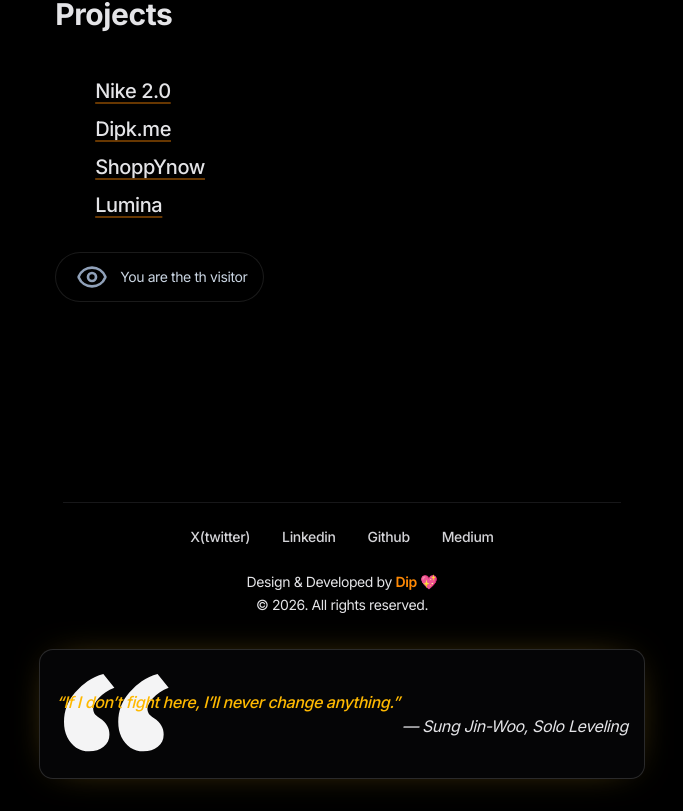
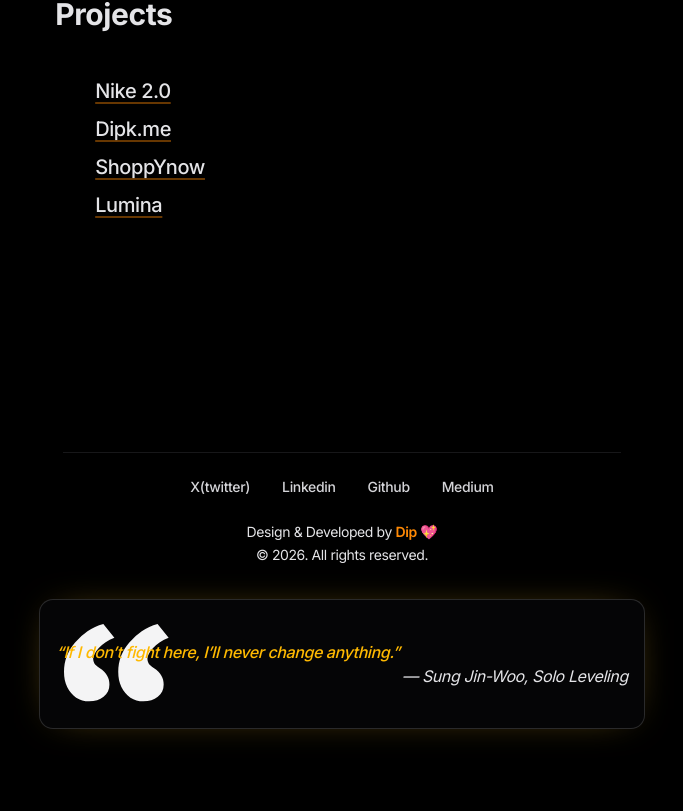
Before and after one commit to DIPAKK2310/dip_blog, a Next.js app: page / in a window 1280 px wide. Shown: the part 885-1696 px from the top of the page, without its empty margins (298-981 px from the left). After the commit the page ends 1646 px from the top, so only its background shows below. Built offline with nearby package versions, Linux system fonts and the light colour scheme; no server answers; the database is empty.

Commit message:
feat:counter remove

```diff
--- a/app/page.tsx
+++ b/app/page.tsx
@@ -1,7 +1,6 @@
 import Home from '@/components/home/home'
 import Projects from '@/components/projects/Projects'
 import OnekoCat from '@/components/common/OnekoCat'
-import VisitorCounter from '@/components/common/VisitorCounter'
 
 const page = () => {
   return (
@@ -9,7 +8,6 @@ const page = () => {
       <Home />
       <Projects />
       <OnekoCat />
-      <VisitorCounter />
     </main>
   )
 }
```
